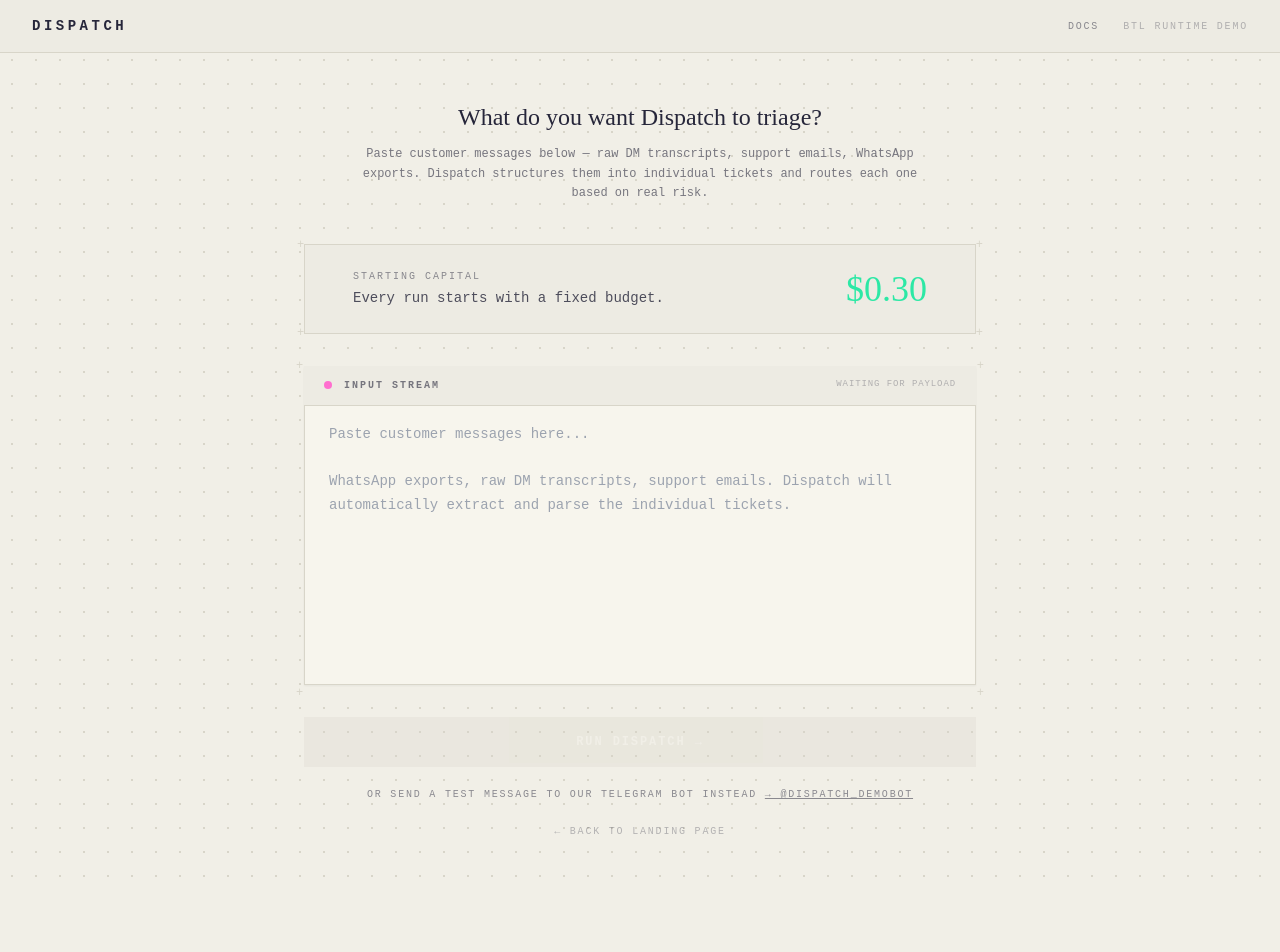
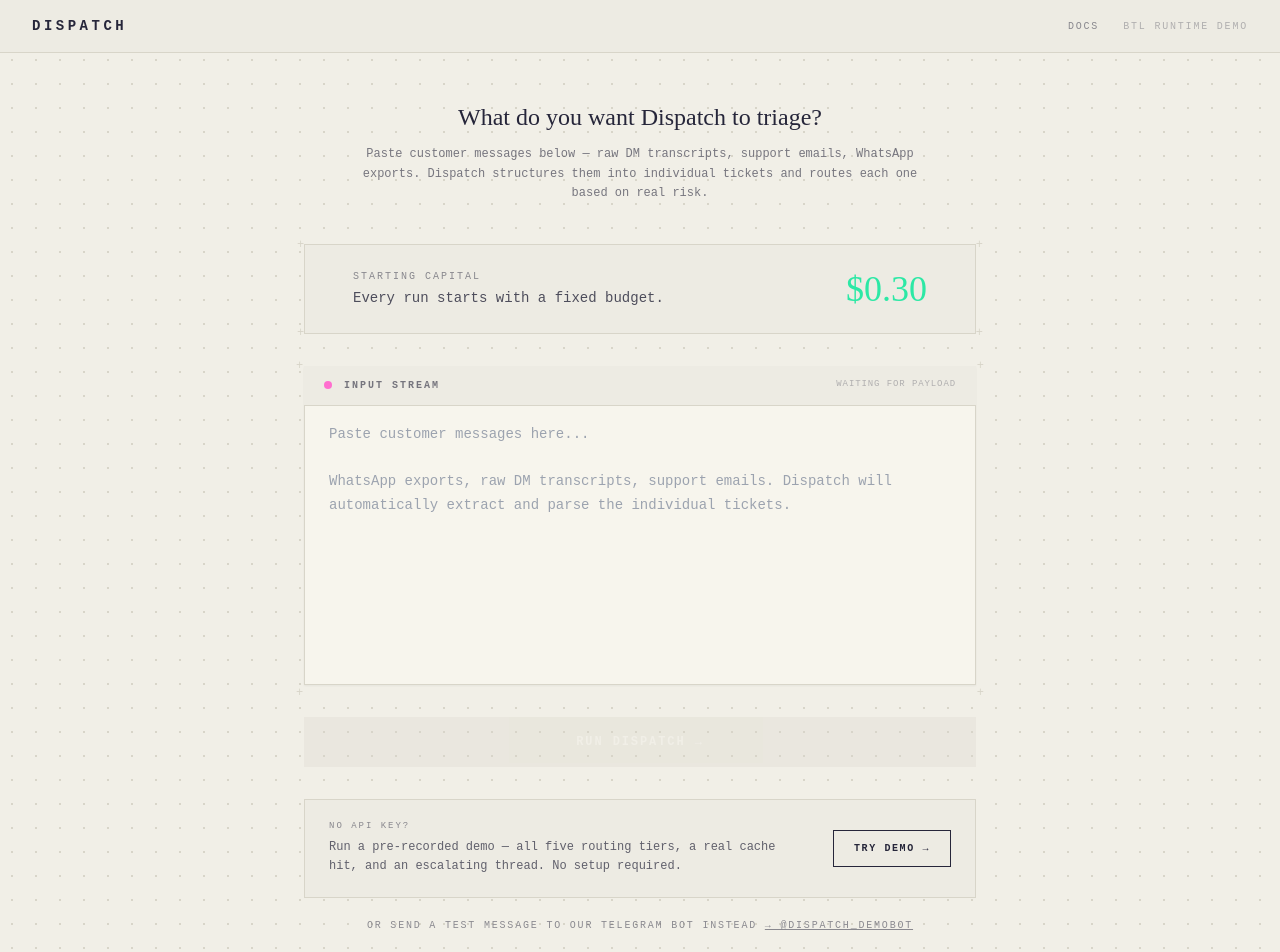
Before and after one commit to Xconmax245/Dispatch, a Next.js app: page /run in a window 1280 px wide. Shown: the top 952 px of the page. Before the commit the page ends 890 px from the top, so only its background shows below. Built offline with nearby package versions, Linux system fonts and the light colour scheme; a web font is replaced by a local one.

Commit message:
feat: add Try Demo entry to /run page — no API key path to /dispatch?demo=true

```diff
--- a/app/run/page.tsx
+++ b/app/run/page.tsx
@@ -105,6 +105,28 @@
             Run Dispatch →
           </button>
 
+          {/* Demo entry */}
+          <div
+            className="mt-8 border px-6 py-5 flex items-center justify-between gap-6"
+            style={{ borderColor: "#D8D5C9", backgroundColor: "#EDEBE3" }}
+          >
+            <div>
+              <div className="text-[9px] uppercase tracking-[0.22em] mb-1 opacity-50" style={{ color: "#26263A" }}>
+                No API key?
+              </div>
+              <div className="text-xs leading-relaxed opacity-70" style={{ color: "#26263A" }}>
+                Run a pre-recorded demo — all five routing tiers, a real cache hit, and an escalating thread. No setup required.
+              </div>
+            </div>
+            <a
+              href="/dispatch?demo=true"
+              className="flex-shrink-0 px-5 py-2.5 text-[10px] font-bold uppercase tracking-[0.16em] border hover:opacity-80 transition-opacity whitespace-nowrap"
+              style={{ borderColor: "#26263A", color: "#26263A", backgroundColor: "transparent" }}
+            >
+              Try Demo →
+            </a>
+          </div>
+
           {/* Cross-link to Telegram bot */}
           <div className="text-center mt-5 text-[10px] uppercase tracking-[0.18em] opacity-50" style={{ color: "#26263A" }}>
             Or send a test message to our Telegram bot instead{" "}
@@ -124,6 +146,7 @@
               ← Back to landing page
             </Link>
           </div>
+
         </div>
       </div>
     </div>
```
